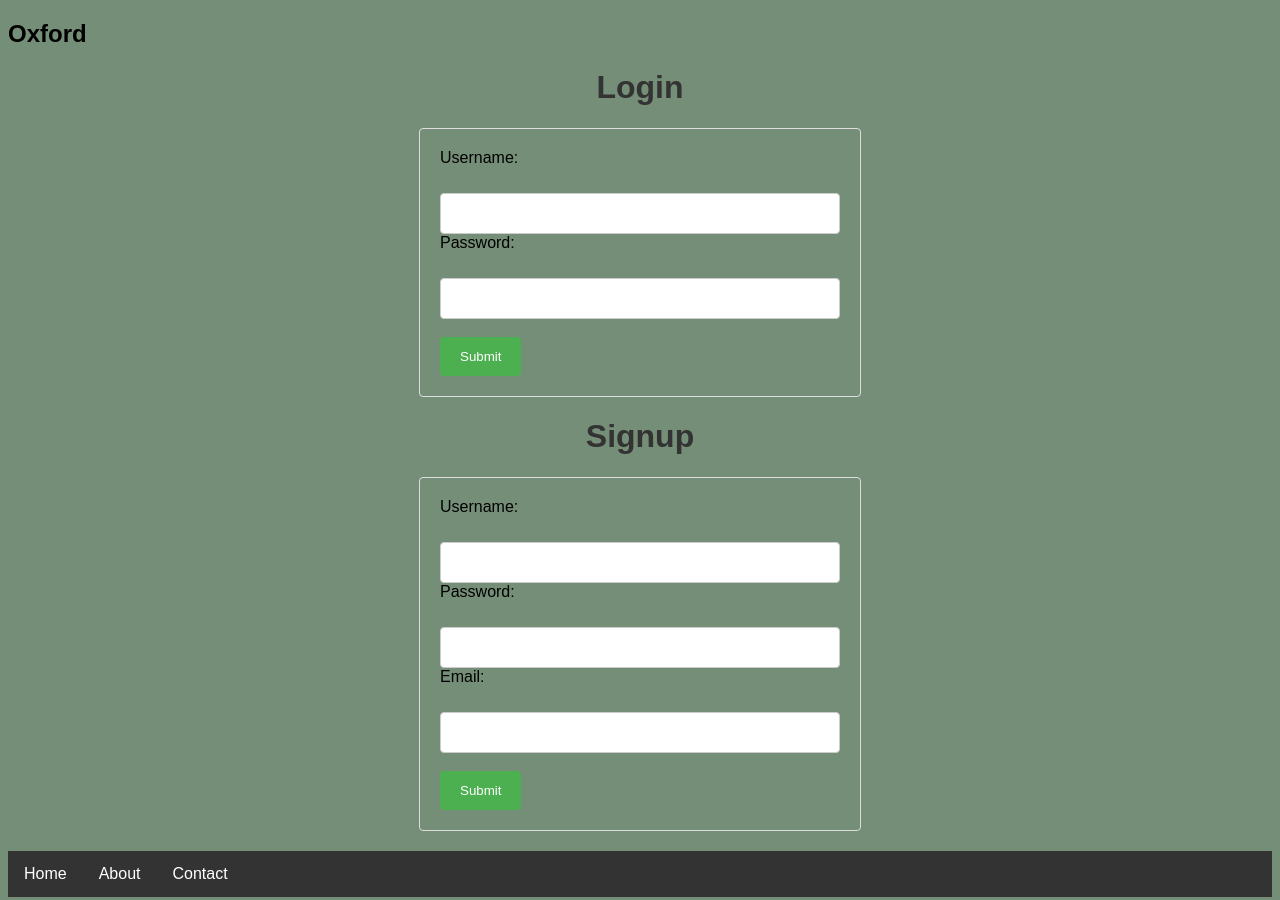
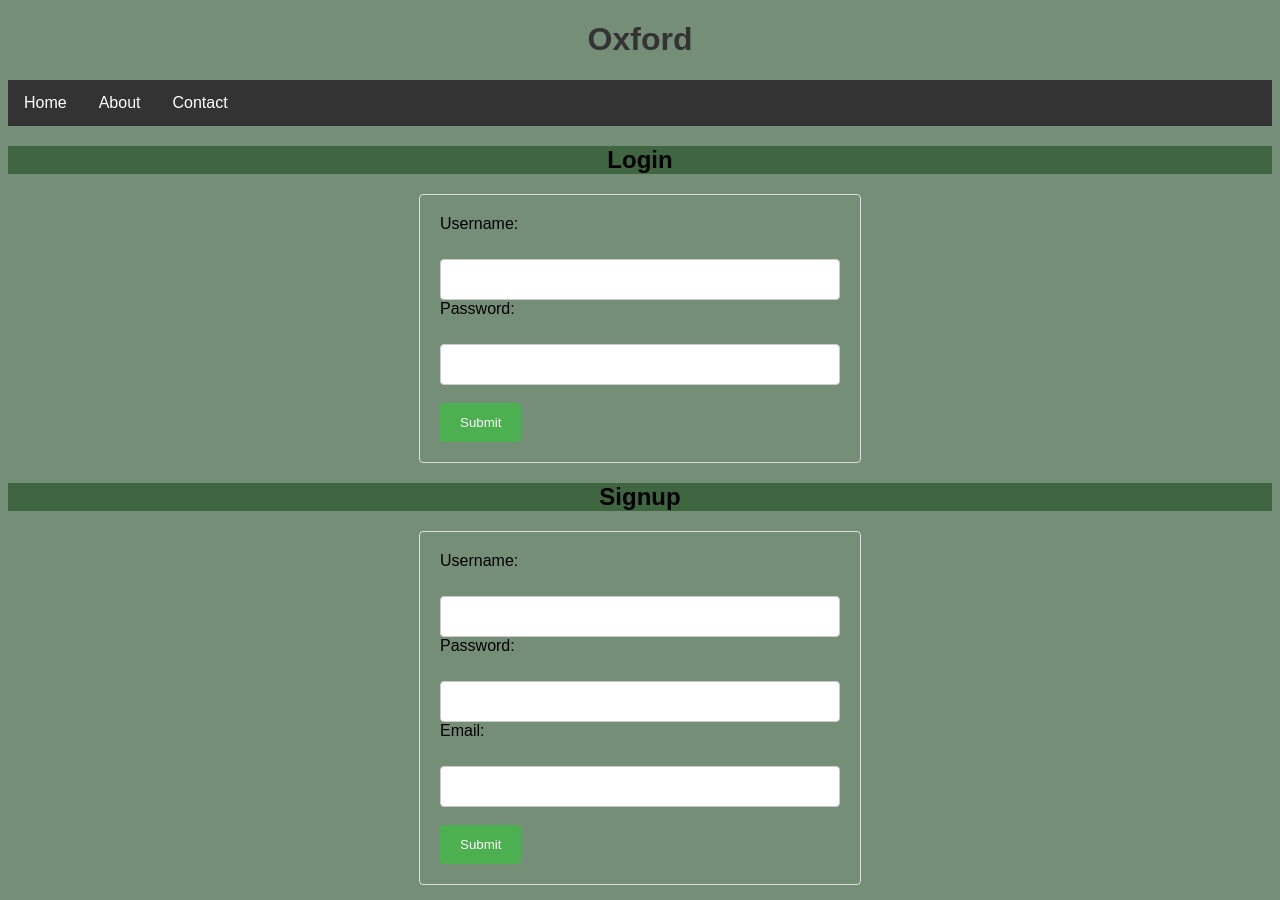
Before and after one commit to levykipkoech/oxford, a plain HTML site: page index.html in a window 1280 px wide. Shown: the top 900 px of the page. Drawn offline with Linux system fonts and the light colour scheme.

Commit message:
styled the heading

```diff
--- a/css/main.css
+++ b/css/main.css
@@ -1,6 +1,10 @@
 body {
     font-family: sans-serif;
     background-color: #758e77;
+  }
+  h2{
+    text-align: center;
+    background-color: #3f6541;
   }
 
   h1 {
--- a/index.html
+++ b/index.html
@@ -7,8 +7,15 @@
   <title>oxford</title>
 </head>
 <body>
-  <h2>Oxford</h2>
-  <h1>Login</h1>
+  <h1>Oxford</h1>
+  <nav>
+    <ul>
+      <li><a href="#">Home</a></li>
+      <li><a href="#">About</a></li>
+      <li><a href="#">Contact</a></li>
+    </ul>
+  </nav>
+  <h2>Login</h2>
   <form id="login-form">
     <label for="username">Username:</label><br>
     <input type="text" id="username" name="username"><br>
@@ -16,7 +23,7 @@
     <input type="password" id="password" name="password"><br><br>
     <input type="submit" value="Submit">
   </form>
-  <h1>Signup</h1>
+  <h2>Signup</h2>
   <form id="signup-form">
     <label for="username">Username:</label><br>
     <input type="text" id="username" name="username"><br>
@@ -27,13 +34,7 @@
     <input type="submit" value="Submit">
   </form>
      <div>
-      <nav>
-        <ul>
-          <li><a href="#">Home</a></li>
-          <li><a href="#">About</a></li>
-          <li><a href="#">Contact</a></li>
-        </ul>
-      </nav>
+
         <audio id="sound"></audio>
         <div class="container">
           <div class="search">
```
